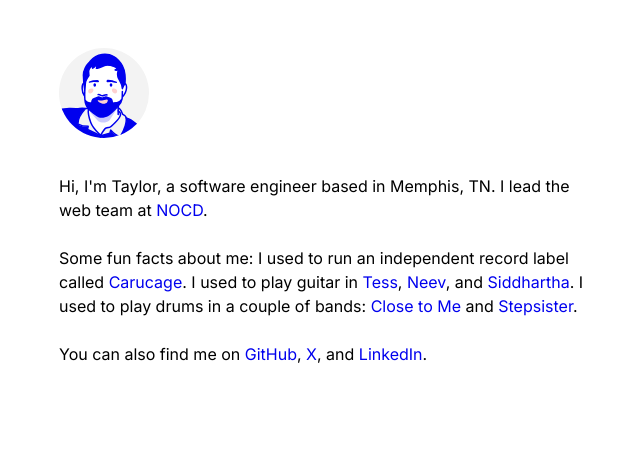
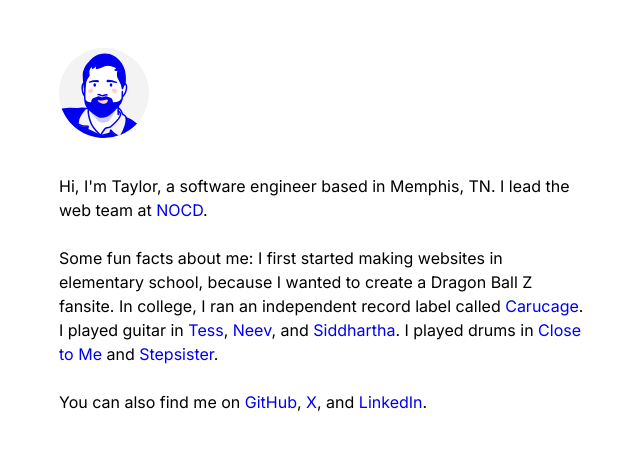
Before and after one commit to taylorbryant/www, a Next.js app: page / in a window 1280 px wide. Shown: the top 450 px of the page, without its empty margins (317-957 px from the left). Built offline with nearby package versions, Linux system fonts and the light colour scheme.

Commit message:
Update page.tsx

```diff
--- a/app/page.tsx
+++ b/app/page.tsx
@@ -23,19 +23,19 @@ export default function Home() {
       </p>
 
       <p className="mb-6">
-        Some fun facts about me: I used to run an independent record label
+        Some fun facts about me: I first started making websites in elementary school, because I wanted to create a Dragon Ball Z fansite. In college, I ran an independent record label
         called{" "}
         <ExternalLink href="https://www.discogs.com/label/390082-Carucage-Records">
           Carucage
         </ExternalLink>
-        . I used to play guitar in{" "}
+        . I played guitar in{" "}
         <ExternalLink href="https://tesstn.bandcamp.com/">Tess</ExternalLink>,{" "}
         <ExternalLink href="https://neevtn.bandcamp.com/">Neev</ExternalLink>,{" "}
         and{" "}
         <ExternalLink href="https://siddharthatn.bandcamp.com/">
           Siddhartha
         </ExternalLink>
-        . I used to play drums in a couple of bands:{" "}
+        . I played drums in{" "}
         <ExternalLink href="https://closetome.bandcamp.com/">
           Close to Me
         </ExternalLink>{" "}
```
